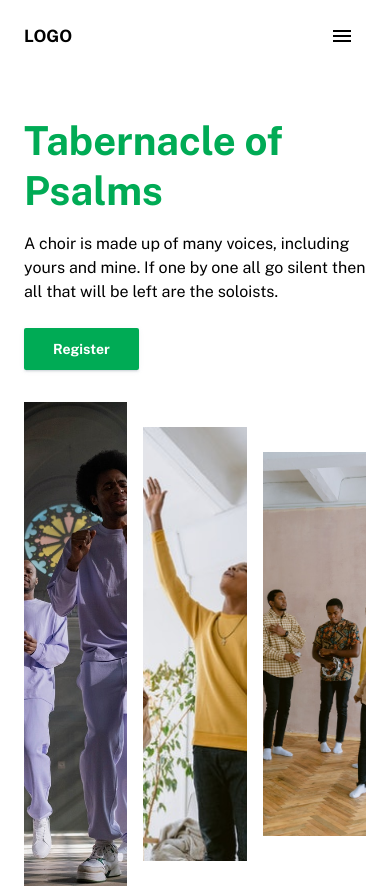
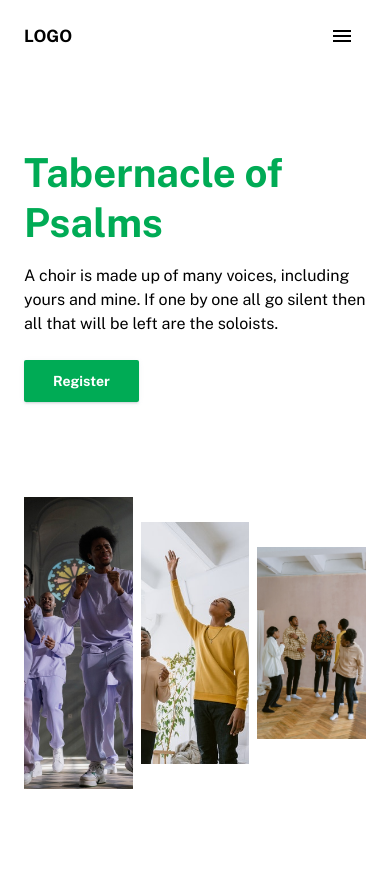
Before and after one commit to jbrit/choir-frontend, a Next.js app: page / in a window 390 px wide. After the commit the page ends 844 px from the top, so only its background shows below. Built offline with nearby package versions, Linux system fonts and the light colour scheme.

Commit message:
make hero image responsive

```diff
--- a/layouts/Hero.tsx
+++ b/layouts/Hero.tsx
@@ -30,14 +30,14 @@ export default function Hero() {
         </Stack>
         </Grid>
         <Grid item xs={12} md={6}>
-            <Grid sx={{justifyContent :"space-between", alignItems: "center"}} container spacing={2}>
-              <Grid sx={{height:"500px"}} item xs={4}>
+            <Grid sx={{justifyContent :"space-between", alignItems: "center"}} container spacing={1}>
+              <Grid sx={{height: {xs: "300px", sm: "500px"}}} item xs={4}>
                 <Box component="img" sx={{height: "100%",width: "100%", objectFit: "cover"}} src="/choir1.jpg" alt="" />
               </Grid>
-              <Grid sx={{height:"450px"}} item xs={4}>
+              <Grid sx={{height: {xs: "250px", sm: "450px"}}} item xs={4}>
                 <Box component="img" sx={{height: "100%",width: "100%", objectFit: "cover"}} src="/choir2.jpg" alt="" />
               </Grid>
-              <Grid sx={{height:"400px"}} item xs={4}>
+              <Grid sx={{height: {xs: "200px", sm: "400px"}}} item xs={4}>
                 <Box component="img" sx={{height: "100%",width: "100%", objectFit: "cover"}} src="/choir3.jpg" alt="" />
               </Grid>
             </Grid>
```
